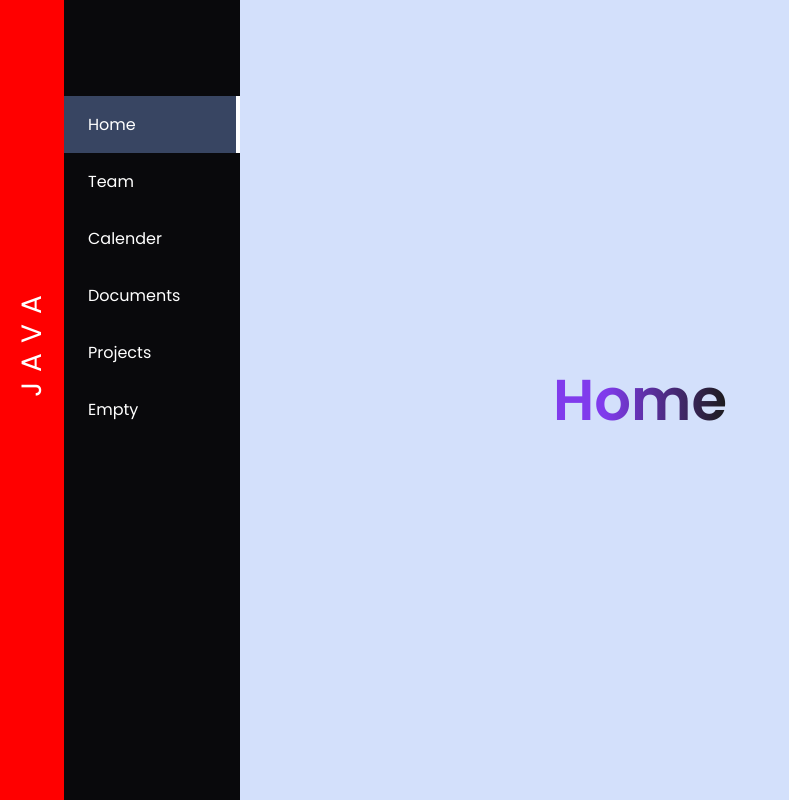
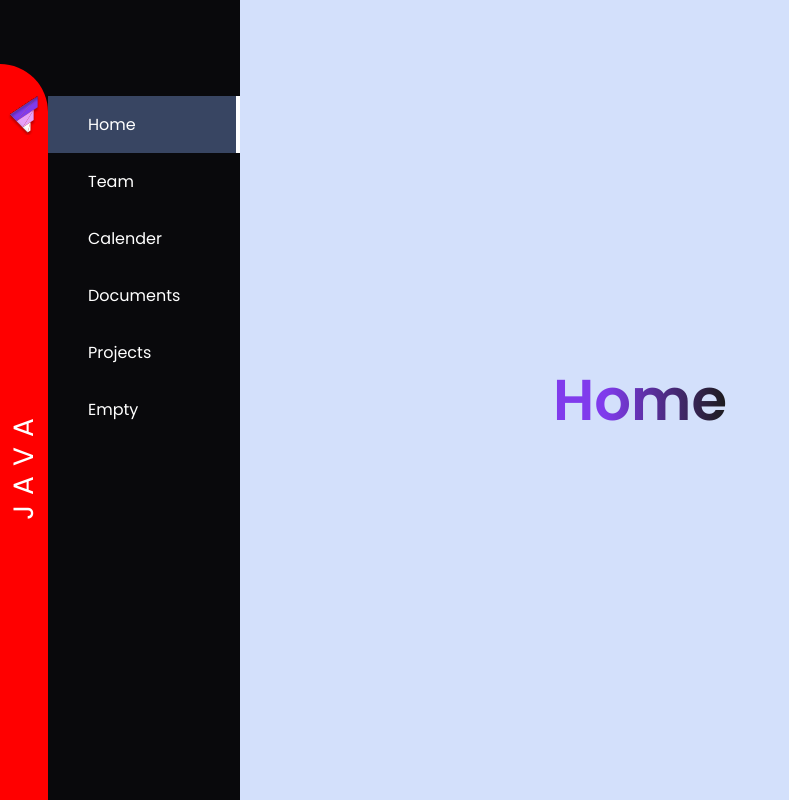
Before and after one commit to dhimankamal/sidebar, a React (Create React App) app: page / in a window 1280 px wide. Shown: the whole page, without its empty margins (0-789 px from the left). Built offline with nearby package versions, Linux system fonts and the light colour scheme.

Commit message:
21929012022

```diff
--- a/src/Sidebar/index.js
+++ b/src/Sidebar/index.js
@@ -69,26 +69,28 @@ const SidebarContainer = styled.div`
   display: flex;
   flex-direction: column;
   align-items: center;
-  justify-content: space-between;
-  width:4rem;
+  justify-content: center;
+  width: 3rem;
   position: relative;
   position: absolute;
   top: 0;
   z-index: -1;
-   padding-top:20rem;
-  p{
-    color:white;
+  border-radius: 0 100px 0 0;
+  top: 4rem;
+  p {
+    color: white;
     transform: rotate(-90deg);
-    font-size:28px;
+    font-size: 28px;
     letter-spacing: 10px;
     text-transform: uppercase;
-
   }
 `
 
 const Logo = styled.div`
   width: 2rem;
-  margin: 2rem 0;
+  position: absolute;
+  top: 6rem;
+  left: 0.5rem;
 
   img {
     width: 100%;
@@ -103,15 +105,15 @@ const SlickBar = styled.ul`
   flex-direction: column;
   align-items: center;
   background-color: var(--black);
-  padding: 6rem 0 0 3rem;;
+  padding: 6rem 0 0 3rem;
 
   position: absolute;
 
-  left: 0;
+  left: ${props => (props.clicked ? '0' : '-5rem')};
 
-  width: ${props => (props.clicked ? '15rem' : '3rem')};
+  width: ${props => (props.clicked ? '15rem' : '0')};
   transition: all 0.5s ease;
-top:0;
+  top: 0;
   height: 100vh;
   z-index: -1;
 `
@@ -152,10 +154,10 @@ const Text = styled.span`
 
 const Sidebar = () => {
   const [click, setClick] = useState(true)
+  const [width, setWindowWidth] = useState(0)
+  const handleClick = () => (width < 998)?setClick(!click):"";
 
-  const handleClick = () => setClick(!click)
 
-  const [width, setWindowWidth] = useState(0)
 
   useEffect(() => {
     updateDimensions()
@@ -188,24 +190,27 @@ const Sidebar = () => {
 
       <SlickBar clicked={click}>
         <Item exact activeClassName='active' to='/'>
-          <Text clicked={click}>Home</Text>
+          <Text clicked={click} onClick={() => handleClick()}>Home</Text>
         </Item>
         <Item activeClassName='active' to='/team'>
-          <Text clicked={click}>Team</Text>
+          <Text clicked={click} onClick={() => handleClick()}>Team</Text>
         </Item>
         <Item activeClassName='active' to='/calender'>
-          <Text clicked={click}>Calender</Text>
+          <Text clicked={click} onClick={() => handleClick()}>Calender</Text>
         </Item>
         <Item activeClassName='active' to='/documents'>
-          <Text clicked={click}>Documents</Text>
+          <Text clicked={click} onClick={() => handleClick()}>Documents</Text>
         </Item>
         <Item activeClassName='active' to='/projects'>
-          <Text clicked={click}>Projects</Text>
+          <Text clicked={click} onClick={() => handleClick()}>Projects</Text>
         </Item>
         <Item exact activeClassName='active' to='/empty'>
-          <Text clicked={click}>Empty</Text>
+          <Text clicked={click} onClick={() => handleClick()} >Empty</Text>
         </Item>
       </SlickBar>
+      <Logo onClick={() => handleClick()}>
+        <img src={logo} alt='logo' />
+      </Logo>
       <SidebarContainer>
         <p> Java</p>
       </SidebarContainer>
```
